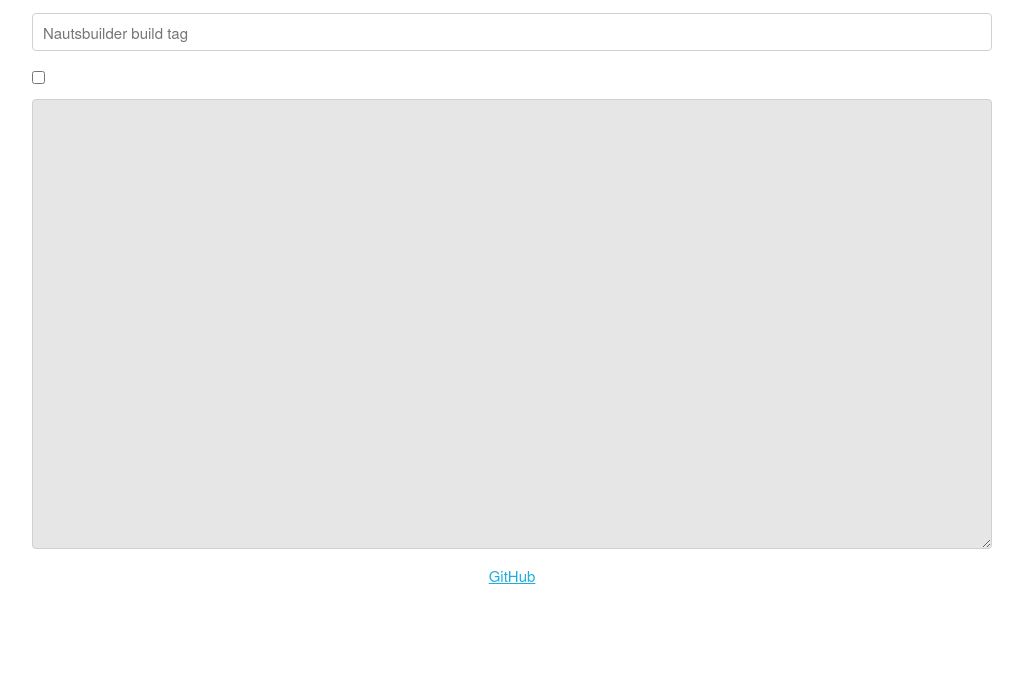
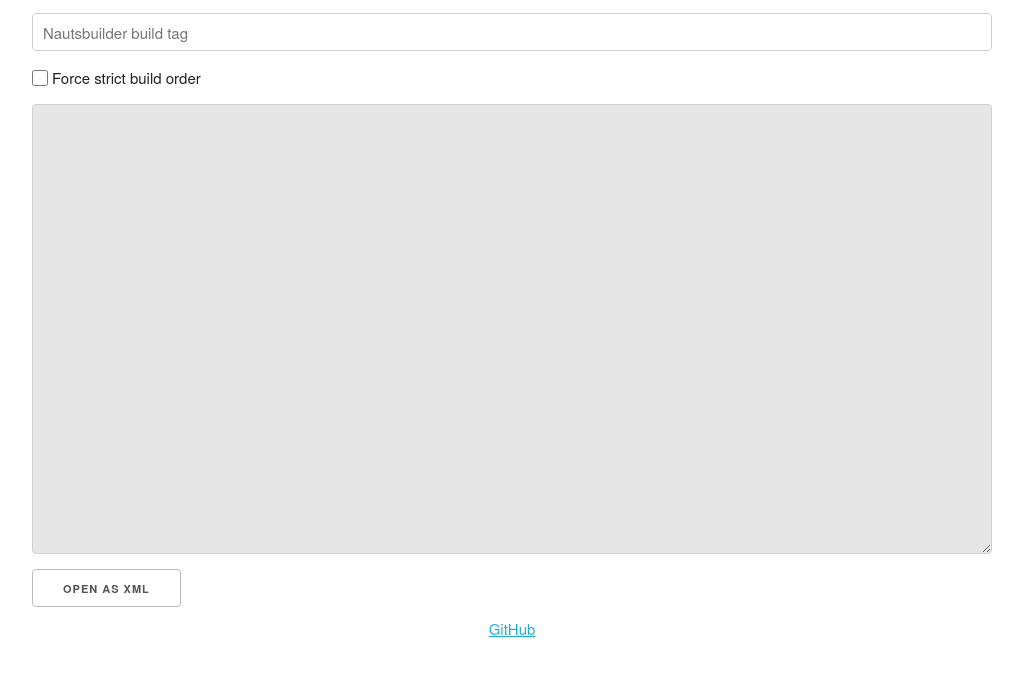
Before and after one commit to nthirtyone/ai-build-generator, a plain HTML site: page index.html in a window 1280 px wide. Shown: the part 115-788 px from the top of the page, without its empty margins (128-1151 px from the left). Drawn offline with Linux system fonts and the light colour scheme.

Commit message:
Interface changes

```diff
--- a/css/style.css
+++ b/css/style.css
@@ -17,3 +17,16 @@ textarea {
     background-color: #e6e6e6;
     color: #414141;
 }
+[type="checkbox"] {
+	display: block;
+	float: left;
+	width: 16px;
+	height: 16px;
+	margin: 4px 0 4px 0;
+}
+label {
+	display: block;
+	font-weight: inherit;
+	float: left;
+	margin: 0 4px 14px 4px;
+}
--- a/index.html
+++ b/index.html
@@ -16,8 +16,12 @@
         <header><h1>AI Build XML Generator</h1></header>
 		<div ng-app="AI-Build-Generator" ng-controller="AI-Build-Controller">
 			<input placeholder="Nautsbuilder build tag" type="text" ng-model="build" ng-change="getXML()">
-            <input type="checkbox" ng-model="order" ng-change="getXML()">
-			<textarea class="output" disabled>{{output}}</textarea>
+            <div class="ordered-box">
+				<input id="order" type="checkbox" ng-model="order" ng-change="getXML()">
+				<label for="order">Force strict build order</label>
+			</div>
+			<textarea id="output" class="output" disabled>{{output}}</textarea>
+			<button ng-click="download()">Open as XML</button>
 		</div>
         <footer><a href="https://github.com/nthirtyone/ai-build-generator.git">GitHub</a></footer>
 	</div>
--- a/js/main.js
+++ b/js/main.js
@@ -79,4 +79,7 @@ app.controller('AI-Build-Controller', function($scope, $http) {
             $scope.output = "Error: " + err;
         }
     };
+	$scope.download = function () {
+		window.open("data:text/xml;charset=UTF-8," + $scope.output);
+	};
 });
```
